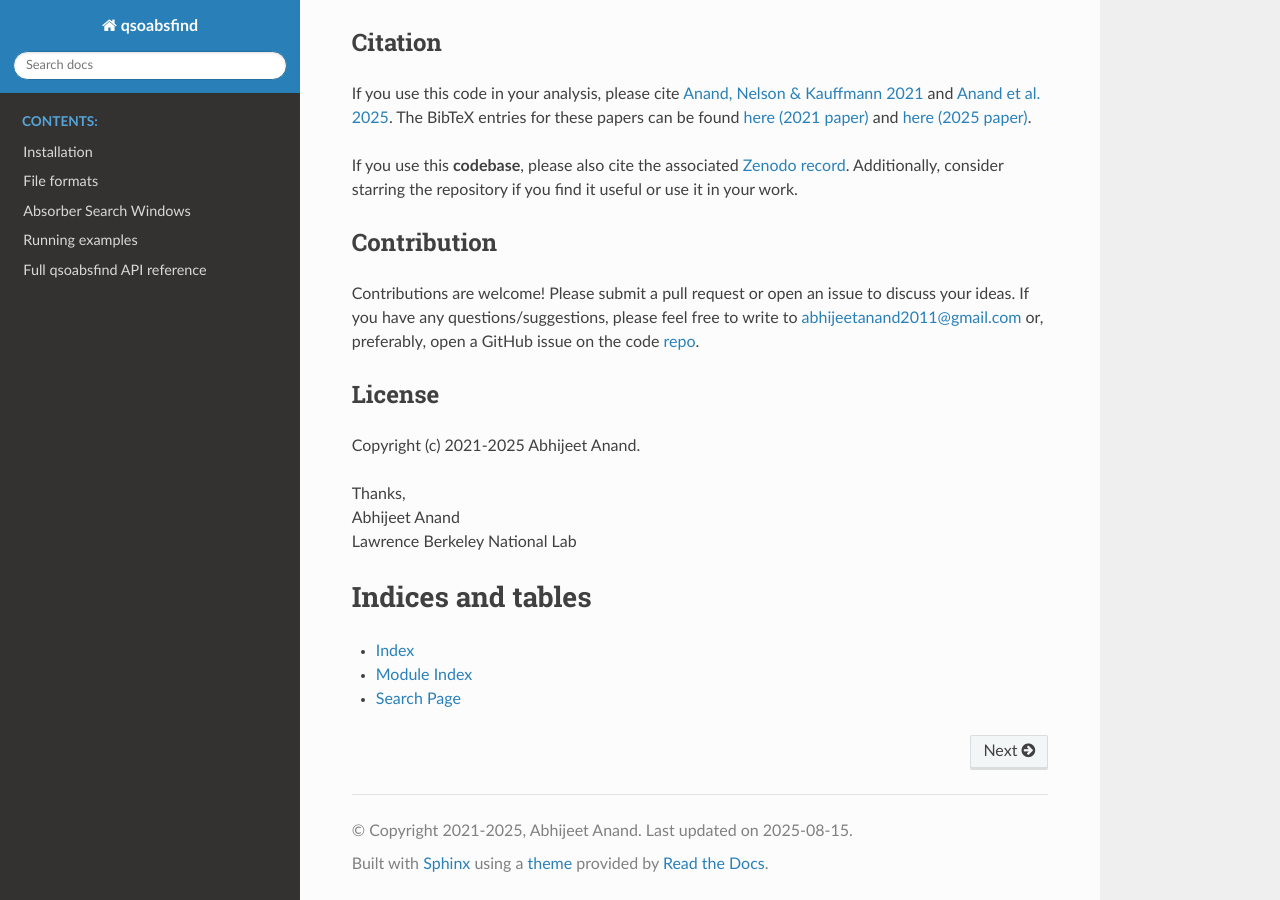
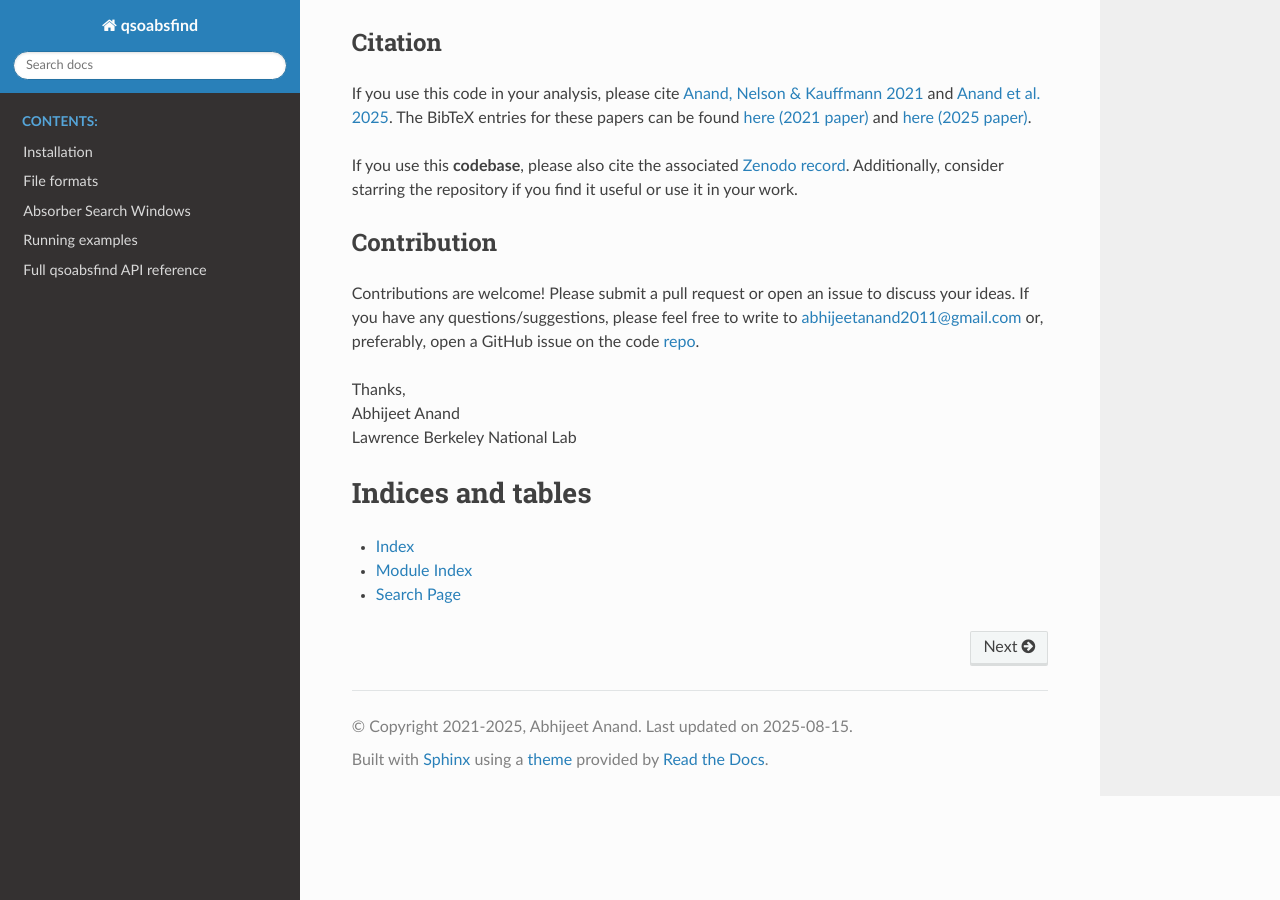
Before and after one commit to abhi0395/qsoabsfind, a Sphinx documentation site: the page built from docs/index.rst, in a window 1280 px wide and 900 px high, scrolled down 1600 px. Built offline with Sphinx 7.4.7 and the Read the Docs theme 3.1.0, drawn with Linux system fonts in a browser that asks for light colours.

Commit message:
docs updated

```diff
--- a/docs/fileformat.rst
+++ b/docs/fileformat.rst
@@ -50,7 +50,7 @@ This implementation follows the methodology described by `Savage & Sembach (1991
 
 This optional HDU will contain:
 
-- **LOG10N**: (float), log of **total column density** (in cm<sup>-2</sup>), calculated from apparent optical depth method.
-- **SIG_LOG10N**: (float), uncertainty on log of **total column density** (in cm<sup>-2</sup>), calculated from apparent optical depth method.
+- **LOG10N**: (float), log of **total column density** (in cm\ :sup:`-2`), calculated from apparent optical depth method.
+- **SIG_LOG10N**: (float), uncertainty on log of **total column density** (in cm\ :sup:`-2`), calculated from apparent optical depth method.
 - **SATURATION**: (int), saturation flag, 1: saturated, 0: unsaturated
 - **fN**: (int), Column density measurement method, 1: WEIGHTED MEAN, 2: FIRST, 3: SECOND, 4: Corrected weak line (partial saturation), 5: Lower limit from weak line (strong saturation), 6: Lower limit from strong (strong saturation and weak is not available) -1: FAIL.
--- a/docs/index.rst
+++ b/docs/index.rst
@@ -82,11 +82,6 @@ Contribution
 
 Contributions are welcome! Please submit a pull request or open an issue to discuss your ideas. If you have any questions/suggestions, please feel free to write to `abhijeetanand2011@gmail.com <mailto:abhijeetanand2011@gmail.com>`_ or, preferably, open a GitHub issue on the code `repo <https://github.com/abhi0395/qsoabsfind>`_.
 
-License
--------
-
-Copyright (c) 2021-2025 Abhijeet Anand.
-
 
 | Thanks,
 | Abhijeet Anand
```
Also changed, not shown: 1 other file.
